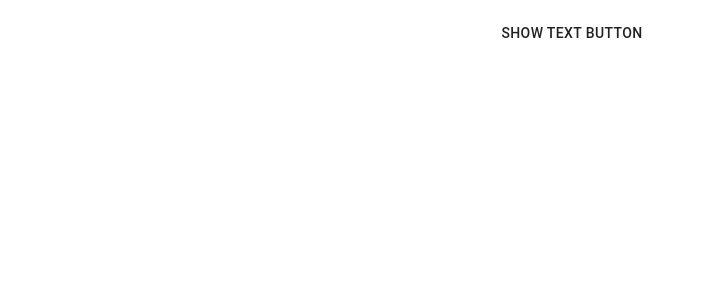
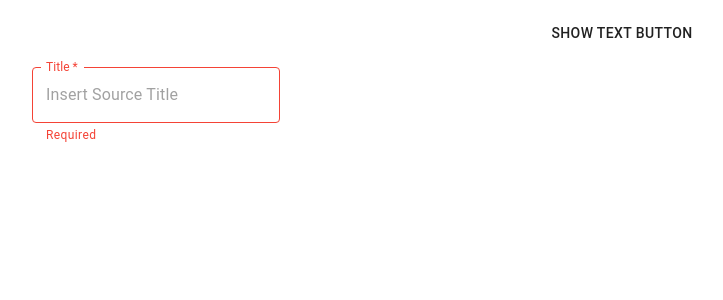
Before and after one commit to UWSocialComputing/Wild-Swaying-Goats-Project, a React (Create React App) app in the folder wild-swaying-goats-app/: page /add-source in a window 1280 px wide. Shown: the top 300 px of the page, without its empty margins (68-791 px from the left). Built offline with nearby package versions, Linux system fonts and the light colour scheme.

Commit message:
title field in addsourcepage

```diff
--- a/wild-swaying-goats-app/src/AddSourcePage.js
+++ b/wild-swaying-goats-app/src/AddSourcePage.js
@@ -1,6 +1,6 @@
 import "./App.css";
 import React, { useState } from "react";
-import { Button, Grid } from "@material-ui/core";
+import { Button, Grid, TextField } from "@material-ui/core";
 
 // Child Component
 function RenderShowTextButton(props) {
@@ -71,14 +71,49 @@ function RenderSampleStringGroup() {
   )
 }
 
+function RenderForm(props) {
+
+  return (
+    <div>
+      <Grid container style={{ marginTop: "15px" }}>
+        <Grid item>
+          <TextField
+            required
+            error={ props.title === "" }
+            helperText="Required"
+            id="title"
+            label="Title"
+            name="title"
+            value={ props.title }
+            placeholder={ "Insert Source Title" }
+            onChange={ (event) => props.handleTitleChange }
+            InputLabelProps={{ shrink: true }}
+            variant="outlined"
+          />
+        </Grid>
+      </Grid>
+    </div>
+  )
+}
+
 // Parent Component
 // This is where we should keep ALL
 // of our variables
 function AddSourceForm() {
 
+  const [title, setTitle] = useState("")
+  const [authors, setAuthors] = useState("")
+  const [link, setLink] = useState("")
+  const [date, setDate] = useState("2000-01-01")
+
+  const handleTitleChange = (event) => {
+    setTitle(event.target.value)
+  }
+
   return (
-    <div>
+    <div style={{ marginLeft: "100px" }}>
       <RenderSampleStringGroup />
+      <RenderForm title={ title } handleTitleChange={ (event) => handleTitleChange(event) }/>
     </div>
   )
 }
```
